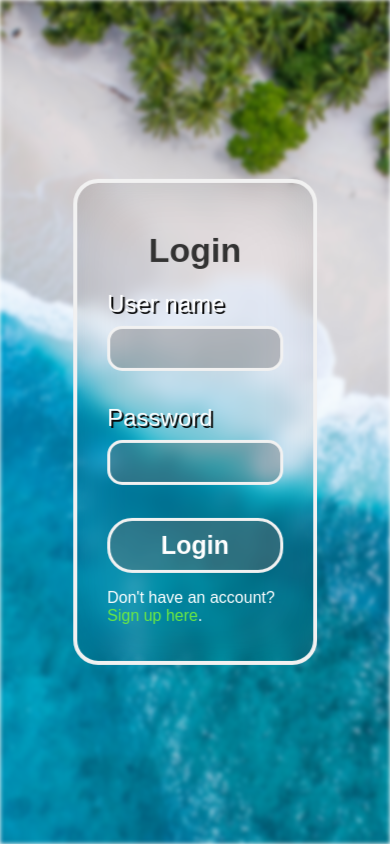
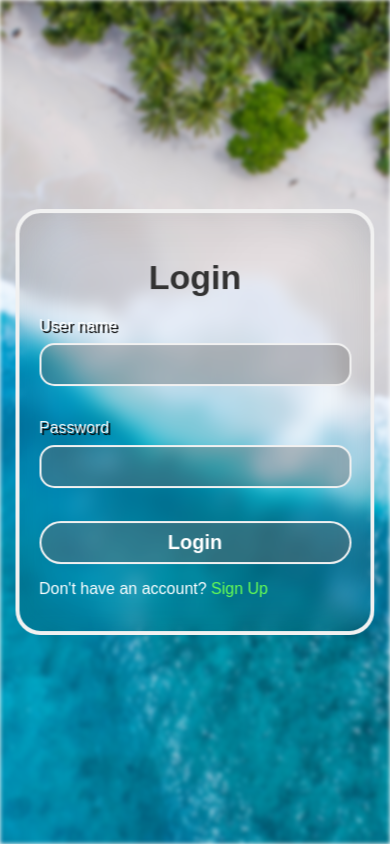
Before and after one commit to mihirudahanayake/1st_year_Project_G15, a PHP site: page /login.html in a window 390 px wide. Run offline with PHP 8.4, Linux system fonts and the light colour scheme.

Commit message:
Add files via upload

```diff
--- a/login.css
+++ b/login.css
@@ -37,9 +37,9 @@ label{
     transform: translate(-50%, -50%);
     z-index: 2;
     height: auto;
-    width: 45%;
+    width: 500px;
     height: auto;
-    padding: 20px 30px;
+    padding: 2vh 5vw;
     text-align: left;
   }
 
@@ -56,7 +56,8 @@ h2 {
     border-radius: 20px;
     width: 100%;
 }
-input[type=text] {
+
+input[type=text], input[type=password] {
     width: 100%;
     padding: 12px 20px;
     margin: 8px 0;
@@ -64,39 +65,68 @@ input[type=text] {
     border-radius: 15px;
     background: rgba(111, 109, 109, 0.4);
     border: 3px solid #f1f1f1;
+    transition: .2s ease;
+    color: white;
 }
-input[type=password] {
-    width: 100%;
-    padding: 12px 20px;
-    margin: 8px 0;
-    box-sizing: border-box;
-    border-radius: 15px;
-    background: rgba(111, 109, 109, 0.4);
-    border: 3px solid #f1f1f1;
-  }
+
+input[type=text]:hover, input[type=password]:hover {
+    box-shadow: 0px 0px 10px rgba(0, 0, 0, 0.5); /* Adjust shadow properties */
+}
+
+input[type=text]:focus, input[type=password]:focus {
+    border-color: #34ffe4; /* Change border color when focused */
+    outline: none; /* Remove default outline */
+    box-shadow: 0px 0px 5px rgba(52, 160, 255, 0.5); /* Optional: Add a shadow effect when focused */
+}
 
 .btn {
     width: 100%;
     background: rgba(111, 109, 109, 0.4);
     font-weight: bold;
     border: 3px solid #f1f1f1;
-    padding: 10px;
+    padding: 8px;
     cursor: pointer;
     color: white;
     font-size: 25px;
     border-radius: 25px;
+    transition: .3s ease;
 }
 .btn:hover {
-    background: #3b8fd8;
+    background: #34a0ff;
+    transform: scale(.99);
 }
 
 .signup-link {
     margin-top: 10px;
 }
 .signup-link a {
-    color: #6cea42;
+    color: #67ff53;
     text-decoration: none;
+    transition: .5s ease;
 }
 .signup-link a:hover {
-    text-decoration: underline;
+    color: #a1ff85;
+    font-size: 15px;
 }
+
+@media (max-width: 600px) {
+    .login-box {
+        width: 80vw;
+        padding: 2vh 5vw;
+    }
+
+    label{
+        text-shadow: 2px 2px #070707;
+        font-size: 16px;
+    }
+    .btn {
+        border: 2px solid #f1f1f1;
+        font-size: 20px;
+    }
+    input[type=text] , input[type=password]{
+        border: 2px solid #f1f1f1;
+    }
+    .signup-link {
+        font-size: 16px;
+    }
+}
--- a/login.html
+++ b/login.html
@@ -24,7 +24,7 @@
                 <button type="submit" class="btn">Login</button>
             </form>
             <div class="signup-link">
-                <p>Don't have an account? <a href="register.html">Sign up here</a>.</p>
+                <p>Don't have an account? <a href="register.html">Sign Up</a></p>
             </div>
         </div>
 
```
